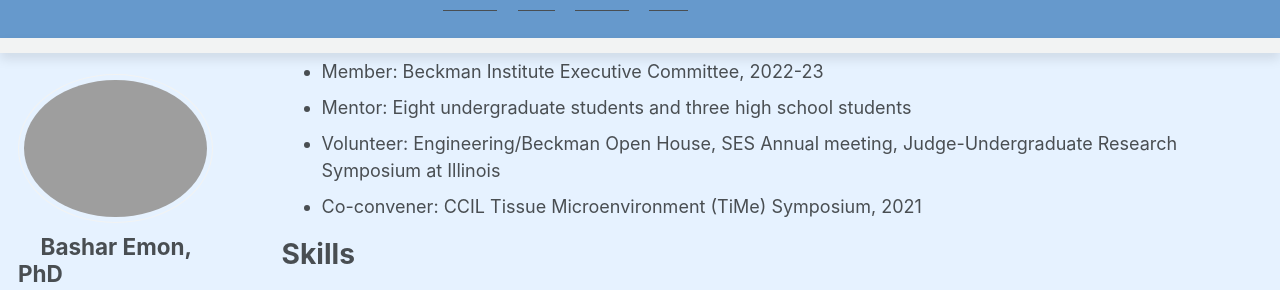
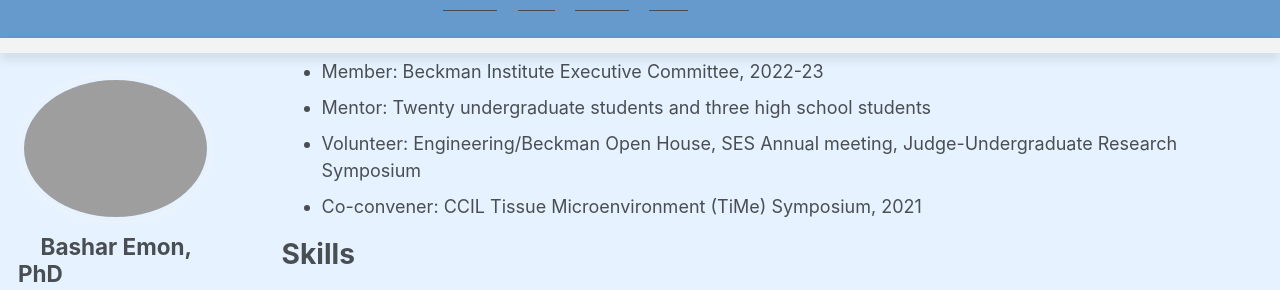
Before and after one commit to BasharEmon/BasharEmon.github.io, a Jekyll site: the page built from _pages/cv.md, in a window 1280 px wide and 900 px high, scrolled down 6066 px. Shown: the part 163-453 px from the top of the window. Built offline with Jekyll 4.4.1, drawn with Linux system fonts in a browser that asks for light colours; some web fonts are replaced; some of the changed text lies outside the part shown.

Commit message:
Update cv.md

```diff
--- a/_pages/cv.md
+++ b/_pages/cv.md
@@ -58,8 +58,8 @@ Service and leadership
 ======
 * Review Editor: Frontiers in cell and developmental biology, 2023
 * Member: Beckman Institute Executive Committee, 2022-23
-*	Mentor: Eight undergraduate students and three high school students
-*	Volunteer: Engineering/Beckman Open House, SES Annual meeting, Judge-Undergraduate Research Symposium at Illinois
+*	Mentor: Twenty undergraduate students and three high school students
+*	Volunteer: Engineering/Beckman Open House, SES Annual meeting, Judge-Undergraduate Research Symposium
 *	Co-convener: CCIL Tissue Microenvironment (TiMe) Symposium, 2021
 
 Skills
```
Also changed, not shown: other parts of _pages/cv.md (+1 -1 lines).
